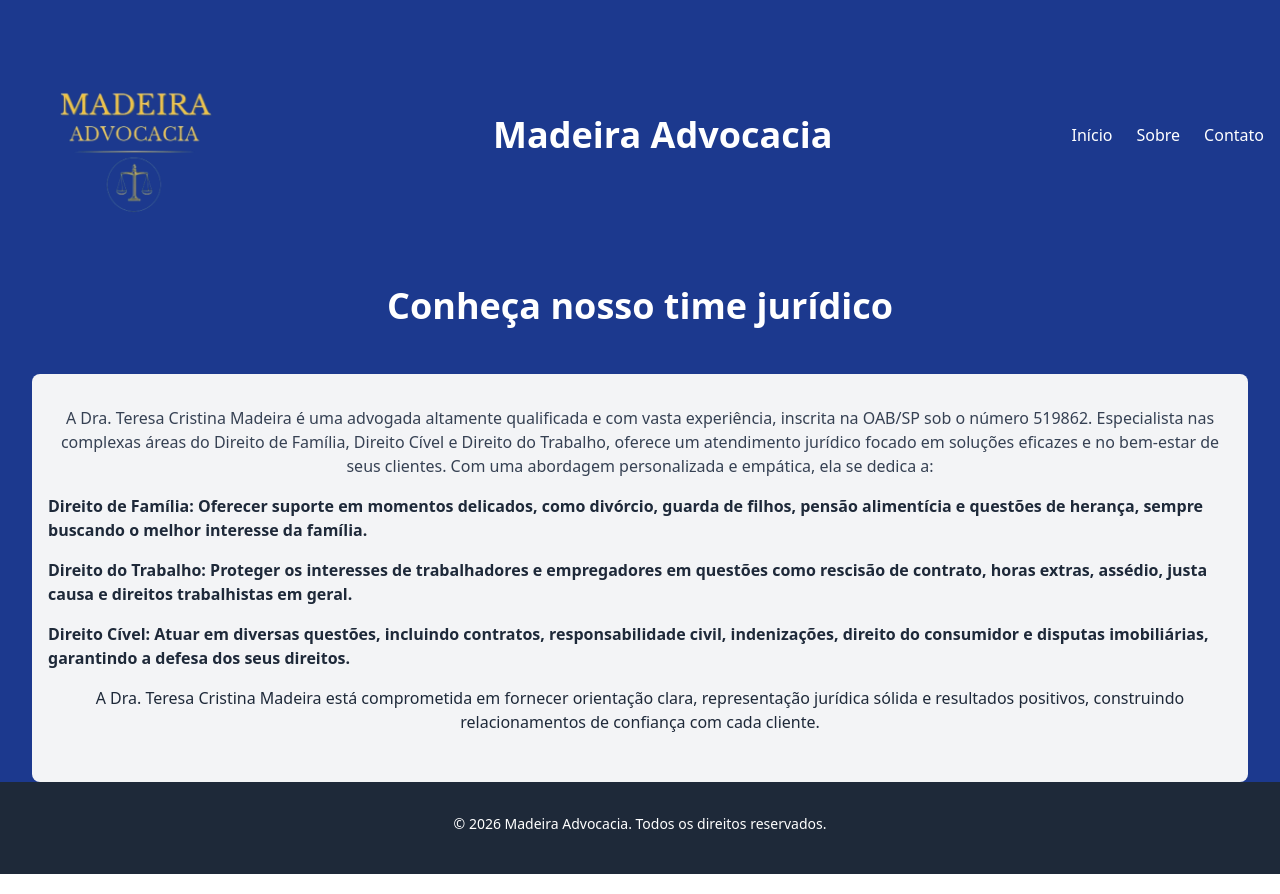
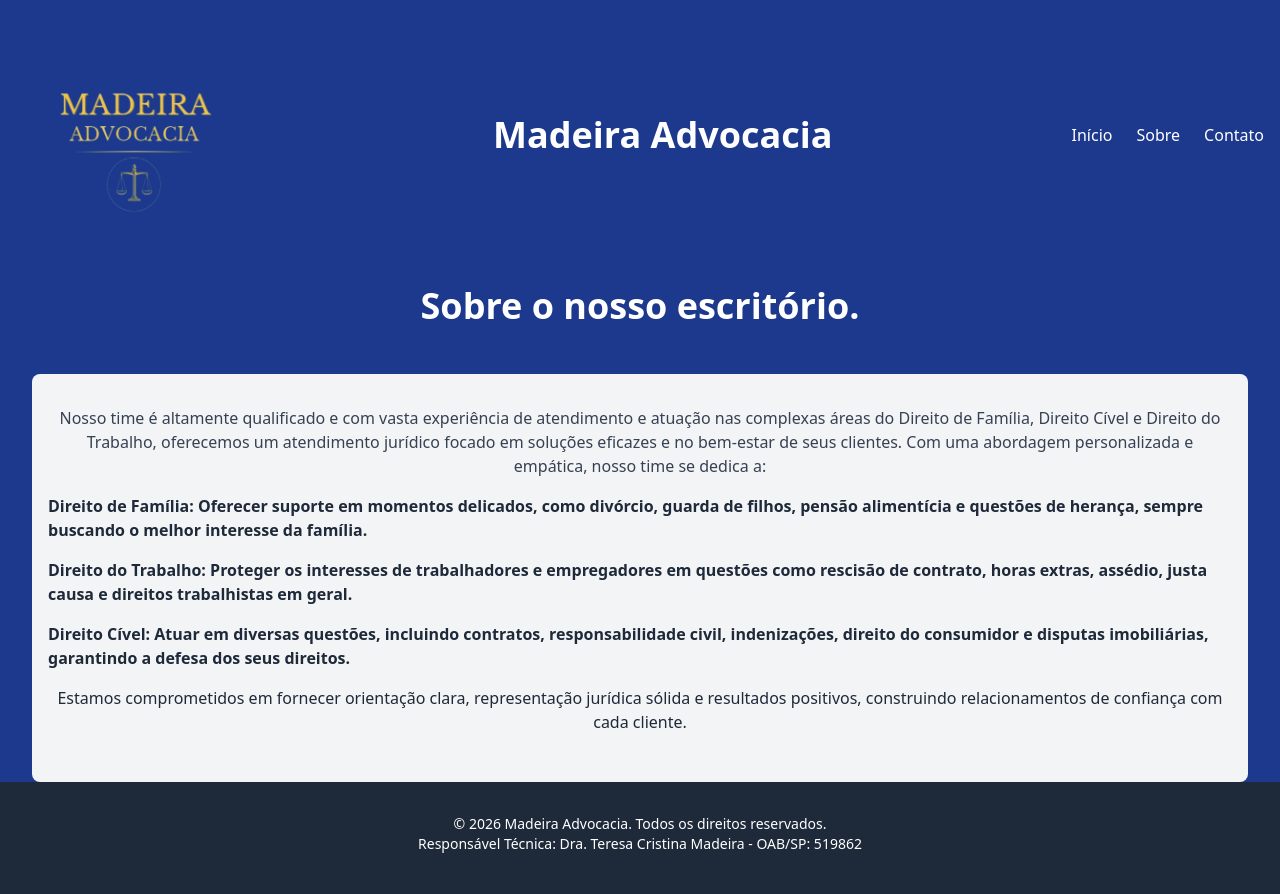
Before and after one commit to Anna-Madeira/madeira-advocacia, a Next.js app: page /sobre in a window 1280 px wide. Built offline with nearby package versions, Linux system fonts and the light colour scheme.

Commit message:
adjustments final for client

```diff
--- a/src/app/Contato/page.tsx
+++ b/src/app/Contato/page.tsx
@@ -84,6 +84,7 @@ export default function contato() {
       <footer className="bg-gray-800 text-white py-8 text-center text-sm">
         <div className="container mx-auto px-4">
           <p>© {new Date().getFullYear()} Madeira Advocacia. Todos os direitos reservados.</p>
+          <p> Dra. Teresa Cristina Madeira - OAB/SP: 519862</p>
           <div className="mt-2 space-x-4">
 
           </div>
--- a/src/app/areas-atuacao/direito-civel/page.tsx
+++ b/src/app/areas-atuacao/direito-civel/page.tsx
@@ -61,6 +61,7 @@ export default function atuation(){
                  <footer className="bg-gray-800 text-white py-8 text-center text-sm">
         <div className="container mx-auto px-4">
           <p>© {new Date().getFullYear()} Madeira Advocacia. Todos os direitos reservados.</p>
+          <p> Dra. Teresa Cristina Madeira - OAB/SP: 519862</p>
           <div className="mt-2 space-x-4">
 
           </div>
--- a/src/app/areas-atuacao/direito-familia/page.tsx
+++ b/src/app/areas-atuacao/direito-familia/page.tsx
@@ -70,6 +70,7 @@ export default function atuation(){
  <footer className="bg-gray-800 text-white py-8 text-center text-sm">
         <div className="container mx-auto px-4">
           <p>© {new Date().getFullYear()} Madeira Advocacia. Todos os direitos reservados.</p>
+          <p> Dra. Teresa Cristina Madeira - OAB/SP: 519862</p>
           <div className="mt-2 space-x-4">
           </div>
         </div>
--- a/src/app/areas-atuacao/direito-trabalho/page.tsx
+++ b/src/app/areas-atuacao/direito-trabalho/page.tsx
@@ -60,6 +60,7 @@ export default function atuation(){
  <footer className="bg-gray-800 text-white py-8 text-center text-sm">
         <div className="container mx-auto px-4">
           <p>© {new Date().getFullYear()} Madeira Advocacia. Todos os direitos reservados.</p>
+          <p> Dra. Teresa Cristina Madeira - OAB/SP: 519862</p>
           <div className="mt-2 space-x-4">
 
           </div>
--- a/src/app/page.tsx
+++ b/src/app/page.tsx
@@ -83,6 +83,7 @@ export default function HomePage() {
       <footer className="bg-gray-800 text-white py-8 text-center text-sm">
         <div className="container mx-auto px-4">
           <p>&copy; {new Date().getFullYear()} Madeira Advocacia. Todos os direitos reservados.</p>
+          <p> Dra. Teresa Cristina Madeira - OAB/SP: 519862</p>
           <div className="mt-2 space-x-4">
           </div>
         </div>
--- a/src/app/sobre/page.tsx
+++ b/src/app/sobre/page.tsx
@@ -21,14 +21,14 @@ export default function about(){
        <section className="py-2  bg-blue-900"/>
           <div className="container mx-auto px-4">
             <h2 className="text-3xl md:text-4xl font-bold text-center mb-12 text-white">
-                 Conheça nosso time jurídico
+                 Sobre o nosso escritório.
             </h2>
             <div className= "container flex mx-auto px-4 items-center justify-between">
               <div className="bg-gray-100 p-8 mx-auto px-4 rounded-lg items-center justify-between">
                 <p className="text-gray-700 mb-4 text-center">
-                  A Dra. Teresa Cristina Madeira é uma advogada altamente qualificada e com vasta experiência, inscrita na OAB/SP sob o número 519862.
-                  Especialista nas complexas áreas do Direito de Família, Direito Cível e Direito do Trabalho, oferece um atendimento jurídico focado em soluções eficazes e no bem-estar de seus clientes.
-                  Com uma abordagem personalizada e empática, ela se dedica a:  </p>
+                  Nosso time é altamente qualificado e com vasta experiência de atendimento e atuação
+                  nas complexas áreas do Direito de Família, Direito Cível e Direito do Trabalho, oferecemos um atendimento jurídico focado em soluções eficazes e no bem-estar de seus clientes.
+                  Com uma abordagem personalizada e empática, nosso time se dedica a:  </p>
                <p className='font-bold mb-4'>
                   Direito de Família: Oferecer suporte em momentos delicados, como divórcio, guarda de filhos, pensão alimentícia e questões de herança, sempre buscando o melhor interesse da família.
                  </p>
@@ -39,7 +39,7 @@ export default function about(){
                   Direito Cível: Atuar em diversas questões, incluindo contratos, responsabilidade civil, indenizações, direito do consumidor e disputas imobiliárias, garantindo a defesa dos seus direitos.
                  </p>
                  <p className='text-center mb-4'>
-                   A Dra. Teresa Cristina Madeira está comprometida em fornecer orientação clara, representação jurídica sólida e resultados positivos, construindo relacionamentos de confiança com cada cliente.
+                   Estamos comprometidos em fornecer orientação clara, representação jurídica sólida e resultados positivos, construindo relacionamentos de confiança com cada cliente.
                  </p>
 
                 </div>
@@ -49,6 +49,7 @@ export default function about(){
                 <footer className="bg-gray-800 text-white py-8 text-center text-sm">
         <div className="container mx-auto px-4">
           <p>© {new Date().getFullYear()} Madeira Advocacia. Todos os direitos reservados.</p>
+          <p> Responsável Técnica: Dra. Teresa Cristina Madeira - OAB/SP: 519862</p>
           <div className="mt-2 space-x-4">
           </div>
         </div>
```
